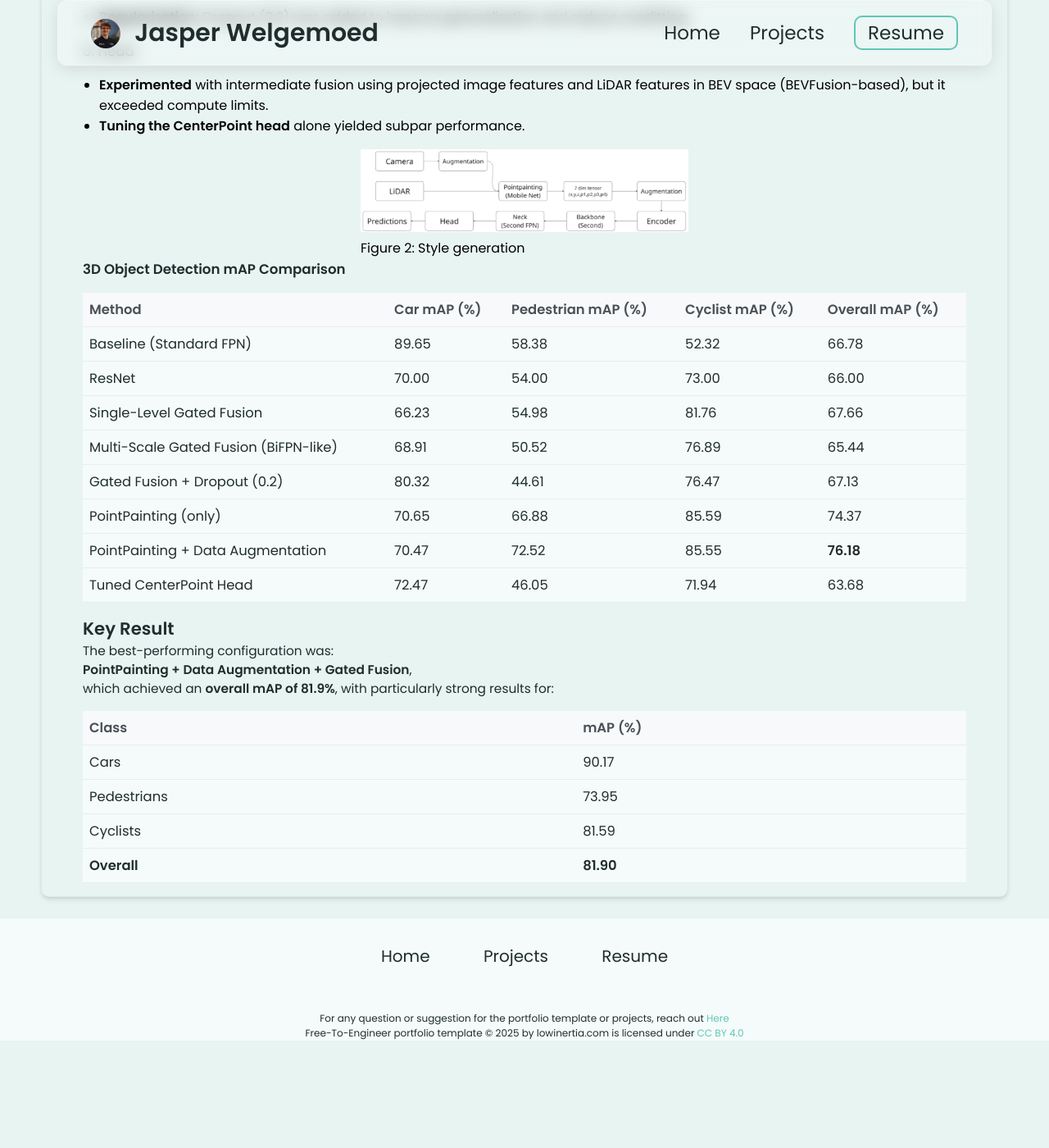
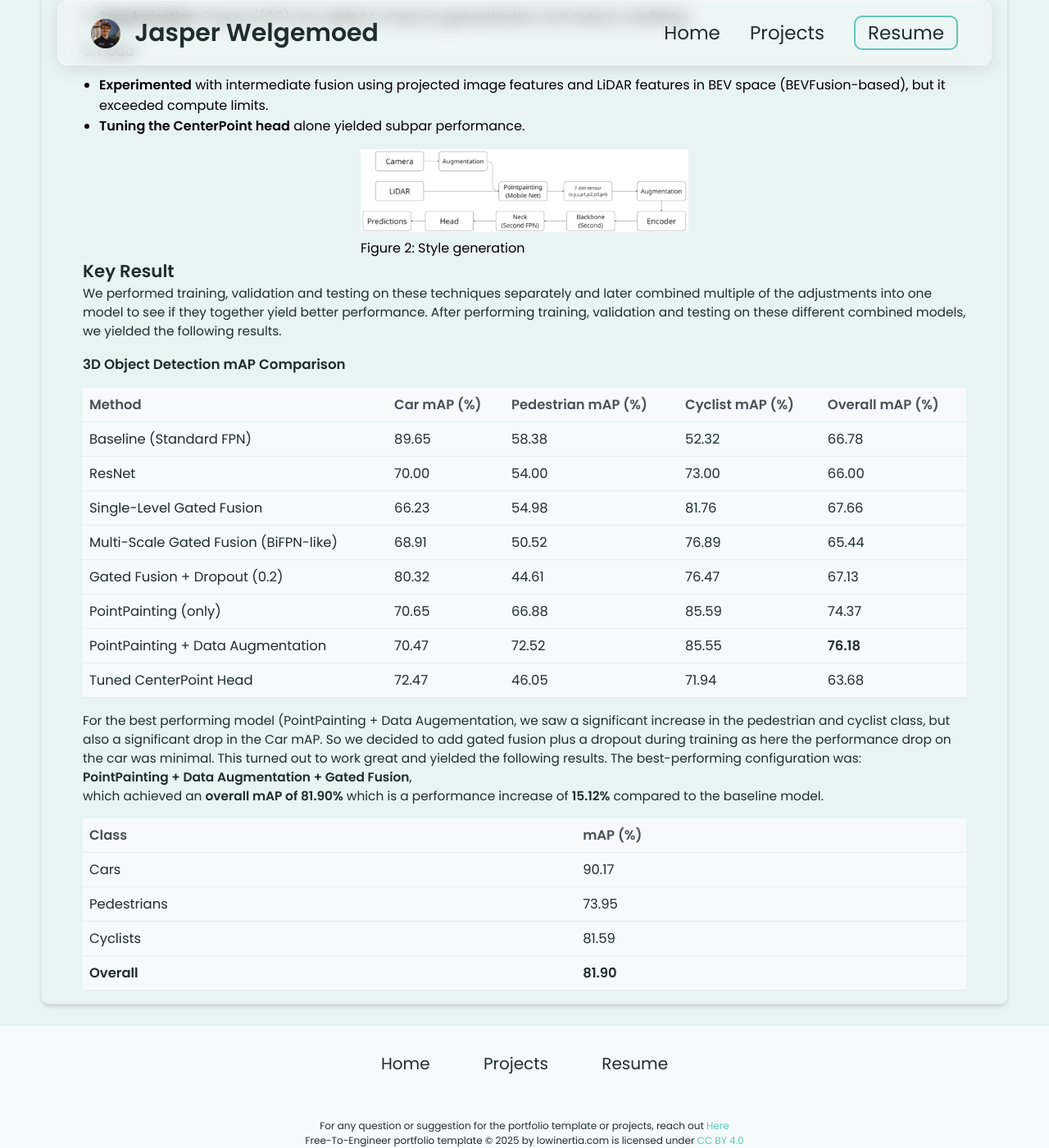
Before and after one commit to jasperwelgemoed/jasperwelgemoed.github.io, a Jekyll site: the page built from _projects/CenterpointProject/index.md, in a window 1280 px wide and 1400 px high, scrolled down 2128 px. Shown: the whole window at 82% size. Built offline with Jekyll 4.4.1, drawn with Linux system fonts in a browser that asks for light colours; before the commit the page ends 3397 px from its top, so only the background shows below that; some of the changed text lies outside the part shown.

Commit message:
Update index.md

```diff
--- a/_projects/CenterpointProject/index.md
+++ b/_projects/CenterpointProject/index.md
@@ -64,7 +64,7 @@ The project focused on enhancing the **CenterPoint 3D object detector** code bas
 
 
 ## Method
-After analysing the existing code base, we concluded that the network was performing great at detecting larger objects like cars, but lacked the ability to detect smaller objects like bicycles and pedestrians. SO we decided to make the following adjustments to the existing base code:
+After analysing the existing code base, we concluded that the network was performing great at detecting larger objects like cars, but lacked the ability to detect smaller objects like bicycles and pedestrians. So we decided to make the following adjustments to the existing base code:
 
 ### 1. Sensor Fusion
 - **Technique:** Early fusion via **PointPainting**: each LiDAR point is enriched with semantic class scores from RGB image segmentation using DeepLabV3 (MobileNetV2 backbone).
@@ -92,8 +92,6 @@ After analysing the existing code base, we concluded that the network was perfor
 - **Experimented** with intermediate fusion using projected image features and LiDAR features in BEV space (BEVFusion-based), but it exceeded compute limits.
 - **Tuning the CenterPoint head** alone yielded subpar performance.
 
-
-
 <div style="display: flex; gap: 10px; justify-content: center; align-items: flex-start;">
 
 
@@ -106,6 +104,10 @@ After analysing the existing code base, we concluded that the network was perfor
 
 </div>
 
+
+
+## Key Result
+We performed training, validation and testing on these techniques separately and later combined multiple of the adjustments into one model to see if they together yield better performance. After performing training, validation and testing on these different combined models, we yielded the following results.
 ### **3D Object Detection mAP Comparison**
 
 | Method                                        | Car mAP (%) | Pedestrian mAP (%) | Cyclist mAP (%) | Overall mAP (%) |
@@ -119,13 +121,10 @@ After analysing the existing code base, we concluded that the network was perfor
 | PointPainting + Data Augmentation            | 70.47       | 72.52               | 85.55            | **76.18**        |
 | Tuned CenterPoint Head                       | 72.47       | 46.05               | 71.94            | 63.68            |
 
-
-
-## Key Result
-
+For the best performing model (PointPainting + Data Augementation, we saw a significant increase in the pedestrian and cyclist class, but also a significant drop in the Car mAP. So we decided to add gated fusion plus a dropout during training as here the performance drop on the car was minimal. This turned out to work great and yielded the following results.
 The best-performing configuration was:
 **PointPainting + Data Augmentation + Gated Fusion**,
-which achieved an **overall mAP of 81.9%**, with particularly strong results for:<br>
+which achieved an **overall mAP of 81.90%** which is a performance increase of **15.12%** compared to the baseline model.<br>
 
 | Class       | mAP (%) |
 |-------------|---------|
```
